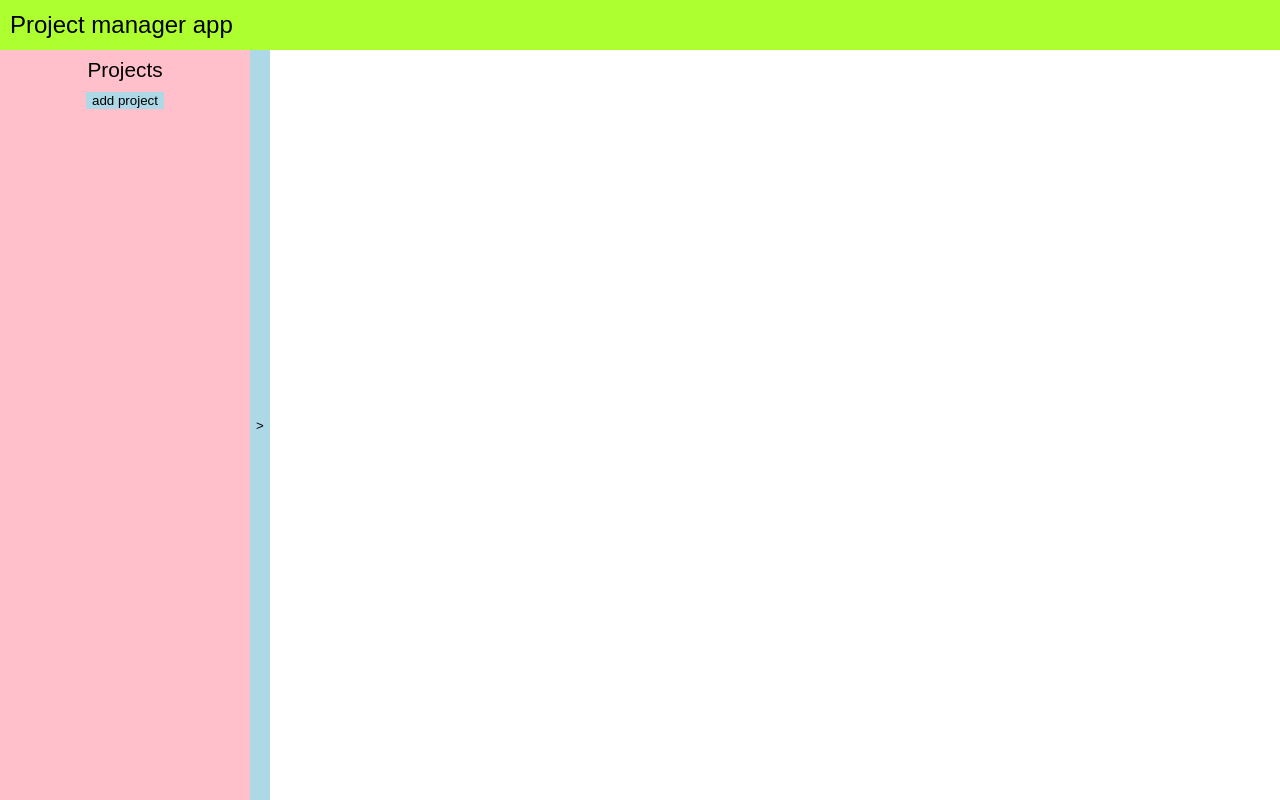
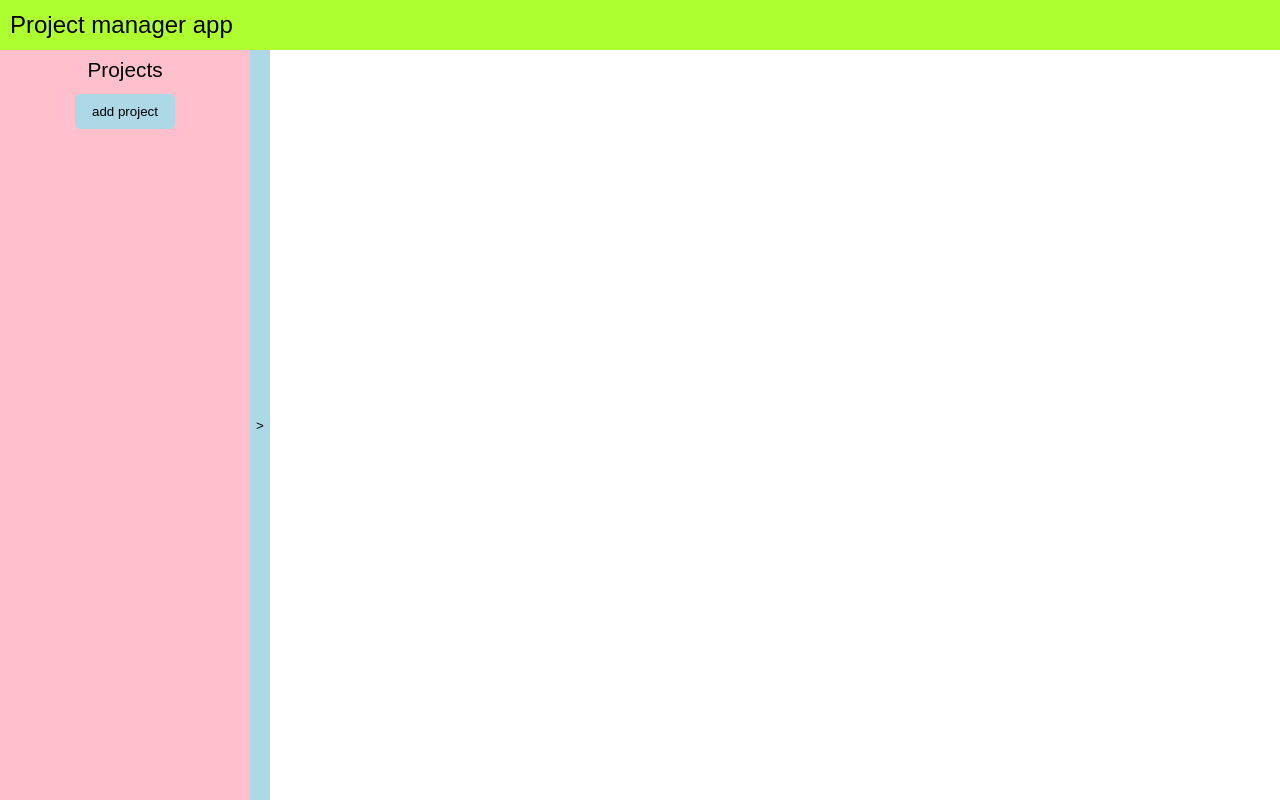
Before and after one commit to JodyDuke/project_manager, a React (Create React App) app: page / in a window 1280 px wide. Built offline with nearby package versions, Linux system fonts and the light colour scheme.

Commit message:
added button styles

```diff
--- a/src/components/sidebar/sidebar.js
+++ b/src/components/sidebar/sidebar.js
@@ -12,7 +12,7 @@ const SidebarBody = (props) => {
         return (
             <div className="sidebar-body">
                 <h2 className="heading">Projects</h2>
-                <button onClick={props.addProject}>add project</button>
+                <button className="button" onClick={props.addProject}>add project</button>
             </div>
         )
 }
```
